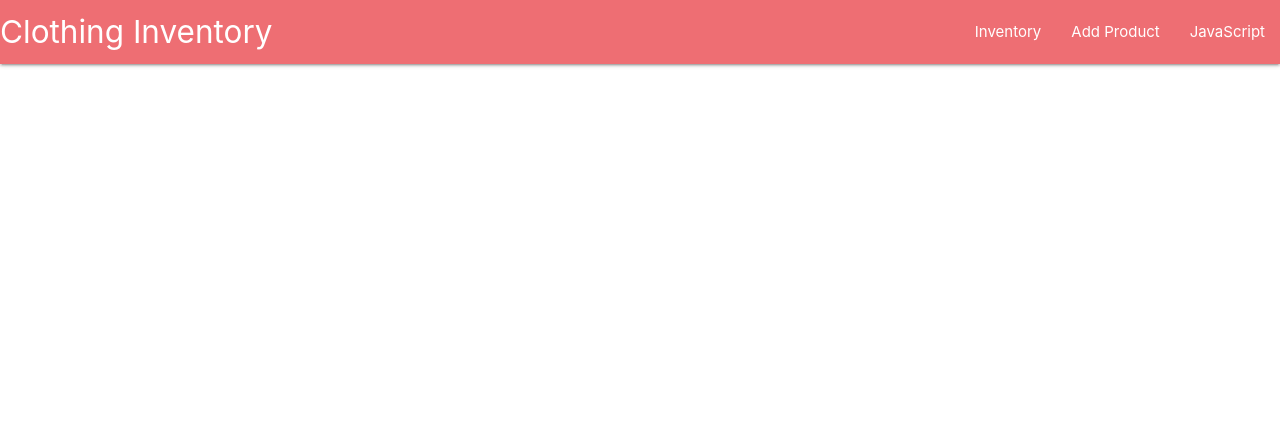
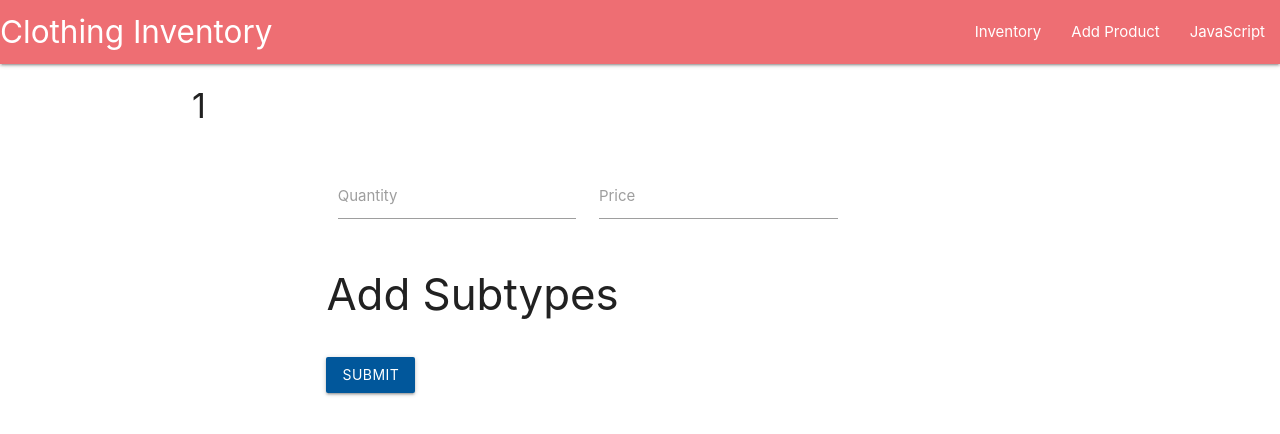
Before and after one commit to Frankie0701145/clothing-store-frontend, a React (Create React App) app: page /addSubTypeCombination/1/1 in a window 1280 px wide. Shown: the top 434 px of the page. Built offline with nearby package versions, Linux system fonts and the light colour scheme; no server answers.

Commit message:
Add the view to add sub_types combination.

```diff
--- a/package.json
+++ b/package.json
@@ -13,7 +13,8 @@
     "react": "^16.13.1",
     "react-dom": "^16.13.1",
     "react-router-dom": "^5.2.0",
-    "react-scripts": "3.4.1"
+    "react-scripts": "3.4.1",
+    "react-select": "^3.1.0"
   },
   "scripts": {
     "start": "PORT=3010 react-scripts start",
--- a/src/App.js
+++ b/src/App.js
@@ -1,7 +1,8 @@
 import React, { Component } from 'react';
 import 'materialize-css';
 import ShowProductsComponent from "./components/ShowProducts.component";
-import AddProduct from "./components/AddProduct.component"
+import AddProduct from "./components/AddProduct.component";
+import AddSubTypeCombination from './components/AddSubTypeCombination.component';
 import { BrowserRouter as Router, Route, Switch, NavLink } from 'react-router-dom';
 import './App.css';
 
@@ -28,7 +29,7 @@ class App extends Component{
             <Switch>
               <Route path="/" component={ShowProductsComponent} exact></Route>
               <Route path="/add_product" component={AddProduct}></Route>
-              <Route></Route>
+              <Route path="/addSubTypeCombination/:id/:product_name" component={AddSubTypeCombination}></Route>
             </Switch>
           </div>
      </Router>
--- a/src/components/AddProduct.component.js
+++ b/src/components/AddProduct.component.js
@@ -15,7 +15,7 @@ class AddProduct extends Component {
             M.toast({html: "Product Added"})
         }).catch((err)=>{
             let errors = err.response.data.errors;
-            console.log(errors);
+            console.error(errors);
             errors.forEach((err)=>{
                 M.toast({html: err});
             });
--- /dev/null
+++ b/src/components/AddSubTypeCombination.component.js
@@ -0,0 +1,148 @@
+import axios from "axios";
+import React, { Component } from 'react';
+import Select from 'react-select';
+let M = require("materialize-css");
+
+class AddSubTypeCombination extends Component {
+
+    constructor(props){
+        super(props)
+        this.state = {
+            sub_types: [],
+            selectedOptions: null
+        }
+    }
+
+    selectOptions = (sub_types)=>{
+            if(this.state.sub_types == null){
+                return (
+                    <div className="preloader-wrapper active">
+                        <div className="spinner-layer spinner-red-only">
+                            <div className="circle-clipper left">
+                                <div className="circle"></div>
+                            </div><div className="gap-patch">
+                                <div className="circle"></div>
+                            </div><div className="circle-clipper right">
+                                <div className="circle"></div>
+                            </div>
+                        </div>
+                    </div>
+                )
+            }else if(this.state.sub_types.length < 1){
+                return (
+                    <div>
+                        <h3>Add Subtypes</h3>
+                    </div>
+                )
+            }else{
+                return(
+                    <div>
+                        <label>Select sub types</label>
+                        <Select
+                            options={this.state.sub_types}
+                            isMulti={true}
+                            isSearchable={true}
+                            onChange={this.handleChange}
+                         />
+
+                    </div>
+
+                )
+            }
+    }
+
+    handleChange = (selectedOptions)=>{
+        this.setState({...this.state, selectedOptions});
+    }
+
+    submit = (e)=>{
+        e.preventDefault()
+        let quantity =e.target.quantity.value;
+        let price = e.target.price.value;
+        if(this.state.selectedOptions == null){
+            M.toast({html: "Please select at least one sub type"});
+        }else{
+            let sub_type_ids = this.state.selectedOptions.map((selectedOption)=>{
+                return selectedOption.value
+            });
+            let payload = {
+                  type: {
+                    quantity: quantity,
+                    price: price,
+                    sub_type_ids: sub_type_ids
+                }
+            }
+            axios.post(`/products/${this.props.match.params.id}/types`, payload).then((response)=>{
+                this.props.history.push("/");
+                M.toast({html: "Sub types combination added successful"});
+            }).catch((err)=>{
+                console.error(err);
+                let errors = err.response.data.errors;
+                errors.forEach((err)=>{
+                    M.toast({html: err})
+                });
+            })
+        }
+    }
+
+    render(){
+        this.selectOptions(this.state.sub_types);
+        return (
+            <div className="container">
+                <div className="row">
+                    <h4>{this.props.match.params.product_name}</h4>
+                </div>
+                <div className="row">
+                    <div className="container">
+                        <div className="col s10">
+                            <form onSubmit={this.submit}>
+                                <div className="row">
+                                    <div className="input-field col s6">
+                                        <input id="quantity" type="number" name="quantity" className="validate" required/>
+                                        <label htmlFor="first_name">Quantity</label>
+                                    </div>
+                                    <div className="input-field col s6">
+                                        <input id="last_name" type="number" name="price" className="validate" required/>
+                                        <label htmlFor="last_name">Price</label>
+                                    </div>
+                                </div>
+                                <div className="row">
+                                        {
+                                                this.selectOptions(this.state.sub_types)
+                                        }
+                                </div>
+                                <div className="row">
+                                    <button className="btn waves-effect waves-light light-blue darken-4" type="submit" name="action" disabled={this.props.loading}>
+                                        Submit
+                                    </button>
+                                </div>
+                            </form>
+                        </div>
+                    </div>
+                </div>
+            </div>
+        )
+    }
+
+    componentDidMount(){
+        axios.get(`/sub_types/${this.props.match.params.id}`).then((response)=>{
+            let optionsSubType=[];
+            let option;
+            response.data.sub_types.forEach(sub_type => {
+                option= {
+                    value: sub_type.id,
+                    label: `${sub_type.name}: ${sub_type.value}`
+                }
+                optionsSubType.push(option)
+            });
+            this.setState({...this.state, sub_types: optionsSubType });
+            console.log(this.state.sub_types);
+        }).catch((err)=>{
+            console.error(err);
+        });
+        var elems = document.querySelectorAll('select');
+        M.FormSelect.init(elems, {});
+    }
+}
+
+export default AddSubTypeCombination;
--- /dev/null
+++ b/src/components/ShowProducts.component.css
@@ -0,0 +1,5 @@
+
+
+.info {
+    border: solid black 2px;
+}
--- a/src/components/ShowProducts.component.js
+++ b/src/components/ShowProducts.component.js
@@ -1,5 +1,7 @@
 import React, {Component} from 'react';
 import axios from "axios";
+import  './ShowProducts.component.css';
+import { NavLink } from 'react-router-dom';
 
 class ShowProducts extends Component {
 
@@ -50,11 +52,25 @@ class ShowProducts extends Component {
                             return (
                                 <div className="container" key={product.id}>
                                     <div className="row">
-                                        <div className="col s9">
+                                        <div className="col s12">
                                             {/* Heading */}
-                                            <h4>
-                                                {product.product_name}
-                                            </h4>
+                                            <div className="row valign-wrapper">
+
+                                                <div className="col s9">
+                                                    <h4>
+                                                        {product.product_name}
+                                                    </h4>
+                                                </div>
+                                                <div className="col s2 ">
+                                                    <NavLink className="waves-effect waves-light btn" to={`/addSubTypeCombination/${product.id}/${product.product_name}`}>
+                                                        Add <i className="material-icons left">add</i>
+                                                    </NavLink>
+
+                                                </div>
+
+                                            </div>
+
+
                                             {/* <h7>
                                                 Total Units: {product.total_units}
                                             </h7> */}
@@ -93,10 +109,9 @@ class ShowProducts extends Component {
 
     componentDidMount(){
         axios.get("/products/types/sub_types").then((res)=>{
-            console.log(res.data)
-            this.setState({products: res.data});
+            this.setState({...this.state,products: res.data});
         }).catch((err)=>{
-            console.log(err);
+            console.error(err);
         })
     }
 }
```
Also changed, not shown: 1 other file (tests, documents, lock files or other folders).
